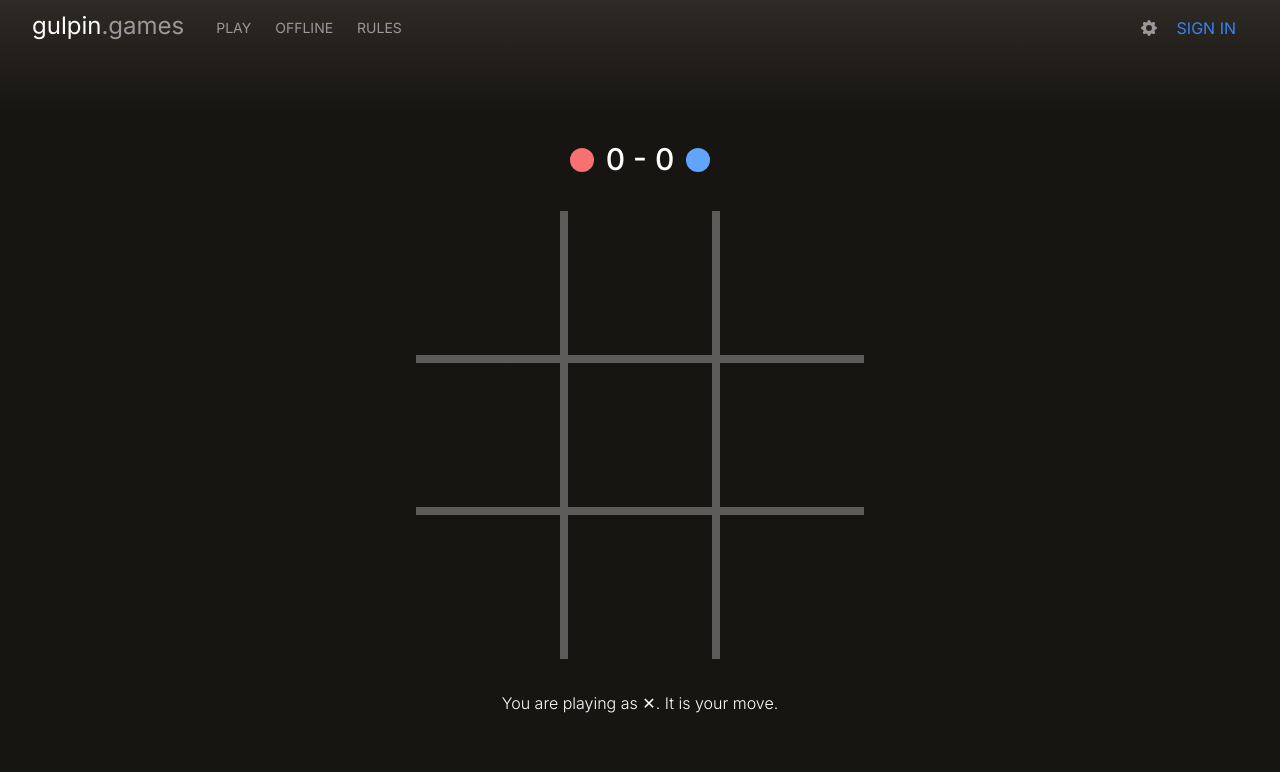
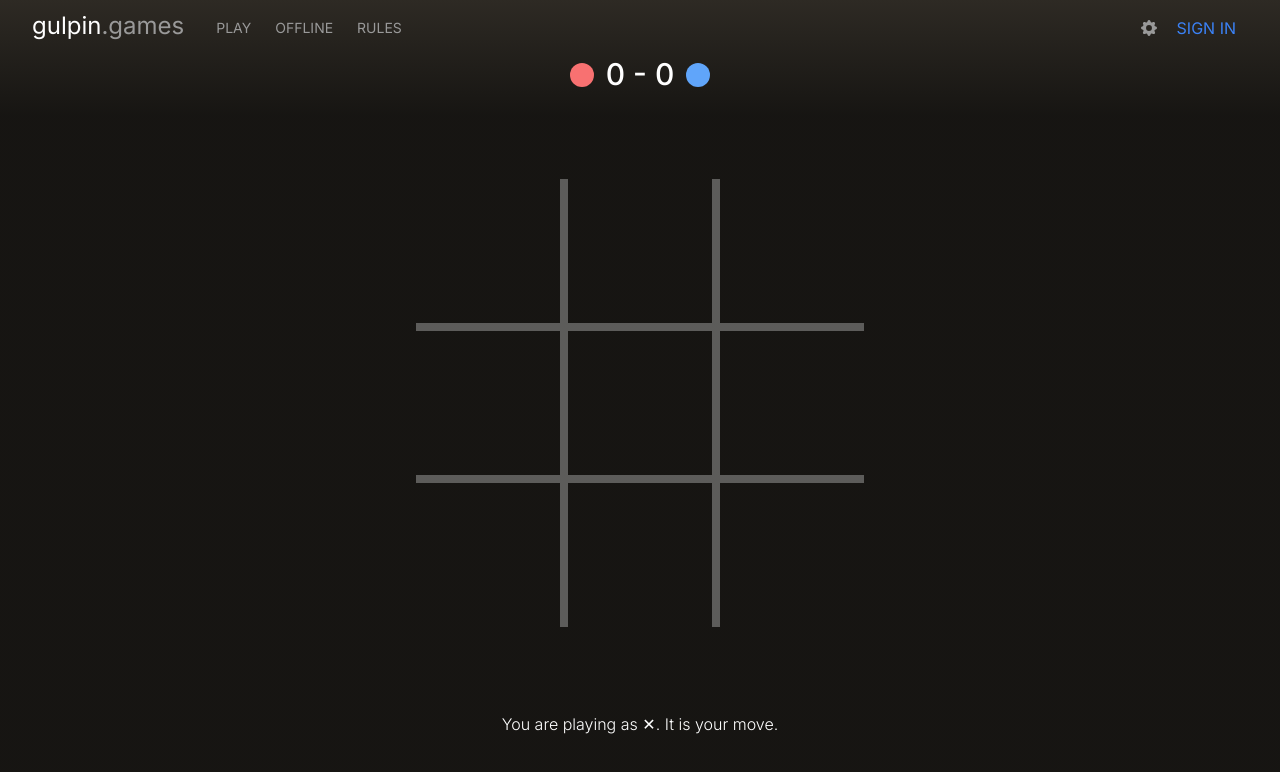
Before and after one commit to SVWEFSBRWHWBCOTSEID/SVWEFSBRWHWBCOTSEID.github.io, a Next.js app: page /offline/ttt in a window 1280 px wide. Shown: the top 772 px of the page. Built offline with nearby package versions, Linux system fonts and the light colour scheme.

Commit message:
Scale offline ttt

```diff
--- a/app/offline/ttt/OfflineTicTacToeGame.tsx
+++ b/app/offline/ttt/OfflineTicTacToeGame.tsx
@@ -11,6 +11,7 @@ import TicTacToeBoard, {
     checkBoardStatus
 } from '../../game/[id]/TicTacToeBoard';
 import TicTacToeScoreIndicator, {TTTScores} from './TicTacToeScoreIndicator';
+import ScaledBox from '../../../components/ScaledBox';
 
 
 export default function OfflineTicTacToeGame() {
@@ -52,9 +53,10 @@ export default function OfflineTicTacToeGame() {
     }
 
     return (
-        <main className="flex-grow flex flex-col gap-8 items-center justify-center">
+        <main className="flex-grow flex flex-col gap-4 items-center justify-center px-4 min-h-0 pb-8 sm:pb-12 md:pb-16">
             <TicTacToeScoreIndicator scores={scores} />
 
+            <ScaledBox className="w-full">
                 <TicTacToeBoard
                     boardState={gameState}
                     playerSymbol={playerSymbol}
@@ -62,6 +64,7 @@ export default function OfflineTicTacToeGame() {
                     disabled={gameStatus !== BoardStatus.PLAYING}
                     over={gameStatus !== BoardStatus.PLAYING}
                 />
+            </ScaledBox>
 
             <section className="relative">
                 {gameStatus === BoardStatus.PLAYING ? (
```
Lines whose indentation alone changed are shown as unchanged.
